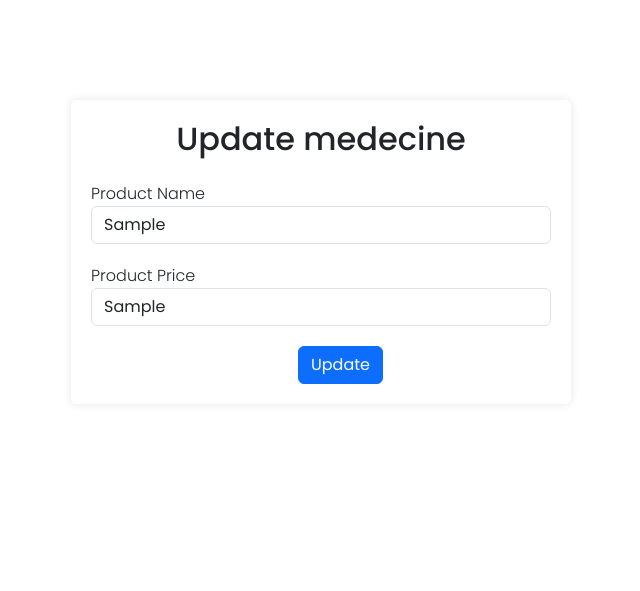
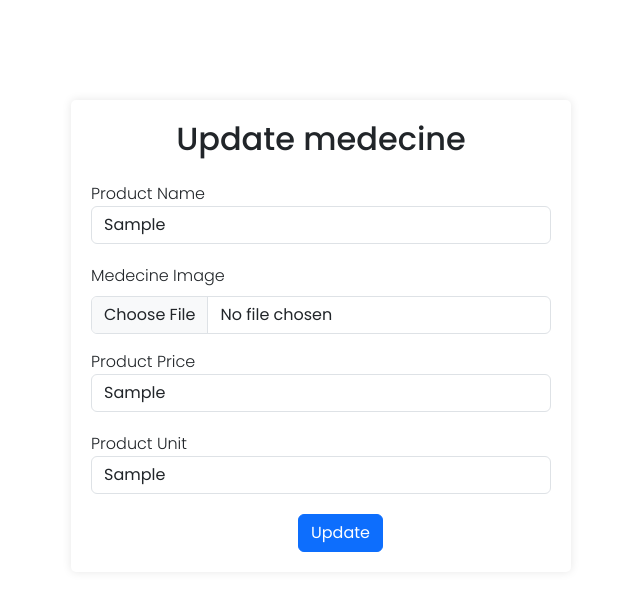
Before and after one commit to Ntanmay10/NaikMedEase, a PHP site: page /updatemedecine.php in a window 1280 px wide. Shown: the part 56-647 px from the top of the page, without its empty margins (319-959 px from the left). Run offline with PHP 8.4, Linux system fonts and the light colour scheme; the visitor is signed in with stand-in values (Sample User, id 1); tables that the repository leaves empty or names only in its code hold one stand-in row (values such as "Sample post").

Commit message:
File handling done

```diff
--- a/medecine.php
+++ b/medecine.php
@@ -26,7 +26,7 @@
     //loop through the item table and gather details of the item and printing them
     while ($row = mysqli_fetch_assoc($result)) {
       echo "<div class='card pro'>
-              <img src='./images/medecine.jpg' alt='Card 1 Image'>
+              <img src='./medimage/".$row['prdimg']."' alt='Card 1 Image' width='100%'  height='250px'>
               <div class='card-info'>
                 <h5 class='card-title pt-1'>&#8377;" . $row['prdpri'] . "</h5>
                 <p class='card-text'>" . $row['prdnm'] . "</p>
@@ -37,8 +37,6 @@
             </div>";
     }
     ?>
-  </div>
-
 </body>
 
 </html>
--- a/navbar.php
+++ b/navbar.php
@@ -29,7 +29,7 @@
                     }
                     ?>
                     <?php
-                    if (isset($_SESSION['usernm']) and $_SESSION['usernm'] != "Admin") {
+                    if (isset($_SESSION['usernm']) and ($_SESSION['usernm'] != "Admin")) {
                         echo "<li class='nav-item'><a class='nav-link' href='#' onclick='medecine();'>medecine</a></li>";
                         echo "<li class='nav-item'><a class='nav-link' href='#' onclick='cart();'>Cart</a></li>";
                     } elseif (isset($_SESSION['usernm'])) {
@@ -72,18 +72,15 @@
                 </ul>
                 <?php
                 if (isset($_SESSION['usernm'])) {
-                    echo "
-                    <form class='d-flex' role='search' method='post'>
+                    echo "<form class='d-flex' role='search' method='post'>
                         <input class='form-control me-2' type='search' placeholder='Search' aria-label='Search'>
                         <button class='btn btn-outline-success' type='submit'>Search</button>
-                    </form>
-                    ";
+                    </form>";
                 }
                 ?>
             </div>
         </div>
     </nav>
-    <script src="./js/nav.js"></script>
     <script>
         function logout() {
             window.location.href = "logout.php"
@@ -113,6 +110,7 @@
             window.location.href="contactus.php"
         }
     </script>
+    <script src="./js/nav.js"></script>
     <script src="https://cdn.jsdelivr.net/npm/bootstrap@5.3.2/dist/js/bootstrap.bundle.min.js" integrity="sha384-C6RzsynM9kWDrMNeT87bh95OGNyZPhcTNXj1NW7RuBCsyN/o0jlpcV8Qyq46cDfL" crossorigin="anonymous"></script>
 </body>
 
--- a/updatemedecine.php
+++ b/updatemedecine.php
@@ -1,4 +1,3 @@
-<?php include_once 'navbar.php' ?>
 <!DOCTYPE html>
 <html lang="en">
 
@@ -6,7 +5,7 @@
     <meta charset="UTF-8">
     <meta name="viewport" content="width=device-width, initial-scale=1.0">
     <title>Update Medecine</title>
-    <link rel="stylesheet" href="./css/form.css">
+    <?php include_once 'navbar.php' ?>
     <?php
     function getdata()
     {
@@ -17,44 +16,55 @@
             while ($row = mysqli_fetch_array($q)) {
                 $GLOBALS["prdnm"] = $row['prdnm'];
                 $GLOBALS["prdpri"] = $row['prdpri'];
+                $GLOBALS["prdunit"] = $row['unit'];
+                $GLOBALS["prdimg"] = $row['prdimg'];
             }
         }
     }
     ?>
-
     <?php
     $con = mysqli_connect("localhost", "root", "", "naikmedease");
     if (isset($_REQUEST["btnupdmed"])) {
         $prdid = $_SESSION['prdid'];
         $prdnm = $_REQUEST["prdnm"];
         $prdpri = $_REQUEST["prdpri"];
+        $prdunit = $_REQUEST["prdunit"];
+        $updfilename = $_FILES["updmedimg"]["name"];
+        $updtmpname = $_FILES["updmedimg"]["tmp_name"];
+        move_uploaded_file($updtmpname, "medimage/$updfilename");
         $q = "SELECT * FROM product WHERE prdid='$prdid'";
         $t = mysqli_query($con, $q);
         if (mysqli_num_rows($t) > 0) {
-            $updprd = "UPDATE product SET prdnm='$prdnm', prdpri='$prdpri' where prdid = '$prdid'";
+            $updprd = "UPDATE product SET prdnm='$prdnm', prdpri='$prdpri',unit='$prdunit',prdimg='$updfilename' where prdid = '$prdid'";
             $done = mysqli_query($con, $updprd);
             if ($done) {
-                echo "<script>alert('Product Updated')</script>";
                 header('location:managemedicine.php');
             }
         }
     }
     ?>
+    <link rel="stylesheet" href="./css/form.css">
 </head>
 
 <body>
     <div class="form-container" method="post">
         <h2 class="text-center mb-4">Update medecine</h2>
-        <form id="loginForm" method="post">
+        <form id="loginForm" method="post" enctype="multipart/form-data">
             <div class="form-group">
                 <label for="username">Product Name</label>
-                <input type="text" class="form-control" id="username" name="prdnm" value="<?php getdata();
-                                                                                            echo $prdnm ?>" required>
+                <input type="text" class="form-control" id="username" name="prdnm" value="<?php getdata(); echo $prdnm ?>" required>
+            </div>
+            <div class="mb-3">
+                <label for="formFile" class="form-label">Medecine Image</label>
+                <input class="form-control" type="file" id="formFile" name="updmedimg">
             </div>
             <div class="form-group">
                 <label for="prodprice">Product Price</label>
-                <input type="text" class="form-control" id="prodprice" name="prdpri" value="<?php getdata();
-                                                                                            echo $prdpri ?>" required>
+                <input type="text" class="form-control" id="prodprice" name="prdpri" value="<?php getdata(); echo $prdpri ?>" required>
+            </div>
+            <div class="form-group">
+                <label for="prdunit">Product Unit</label>
+                <input type="text" class="form-control" id="prdunit" name="prdunit" value="<?php getdata(); echo $prdunit ?>" required>
             </div>
             <button type="submit" class="btn btn-primary btn-block mid" name="btnupdmed">Update</button>
         </form>
```
Also changed, not shown: Addmeds.php (+14 -2 lines), managemedicine.php (+7 -3 lines), images/download.jpeg (added), medimage/facewash.jpeg (added), medimage/facewash2.jpeg (added), medimage/nicotex.jpeg (added), medimage/powder.png (added), medimage/rovor.jpeg (added), medimage/shampoo.jpg (added), medimage/soap.jpg (added), medimage/syrup.jpeg (added).
